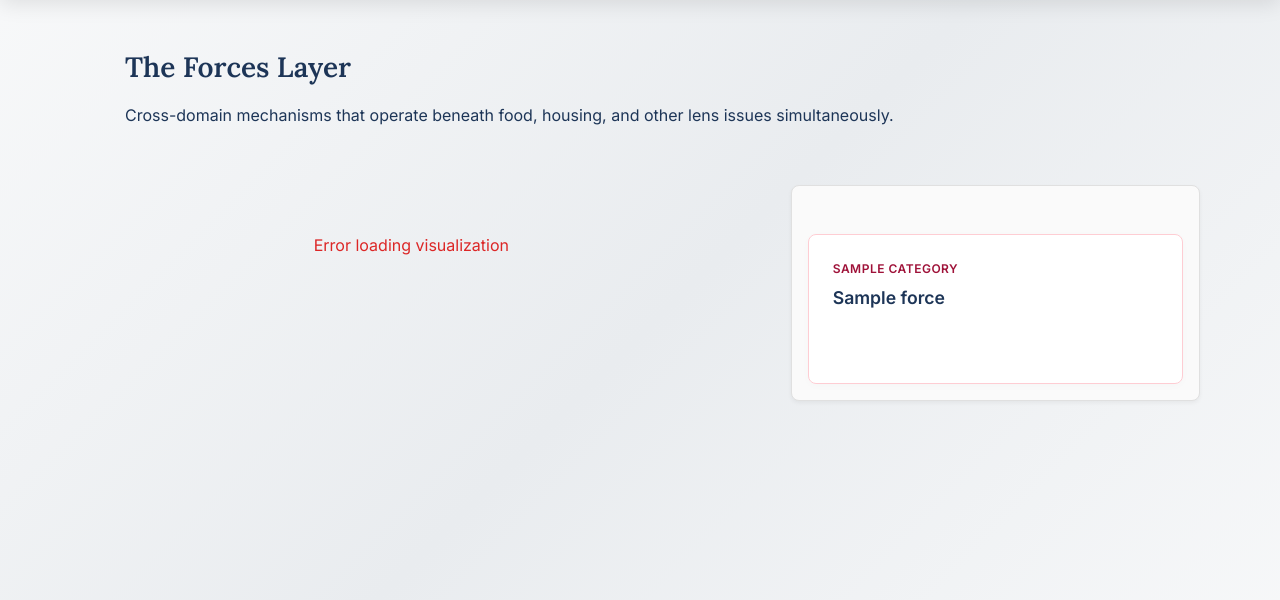
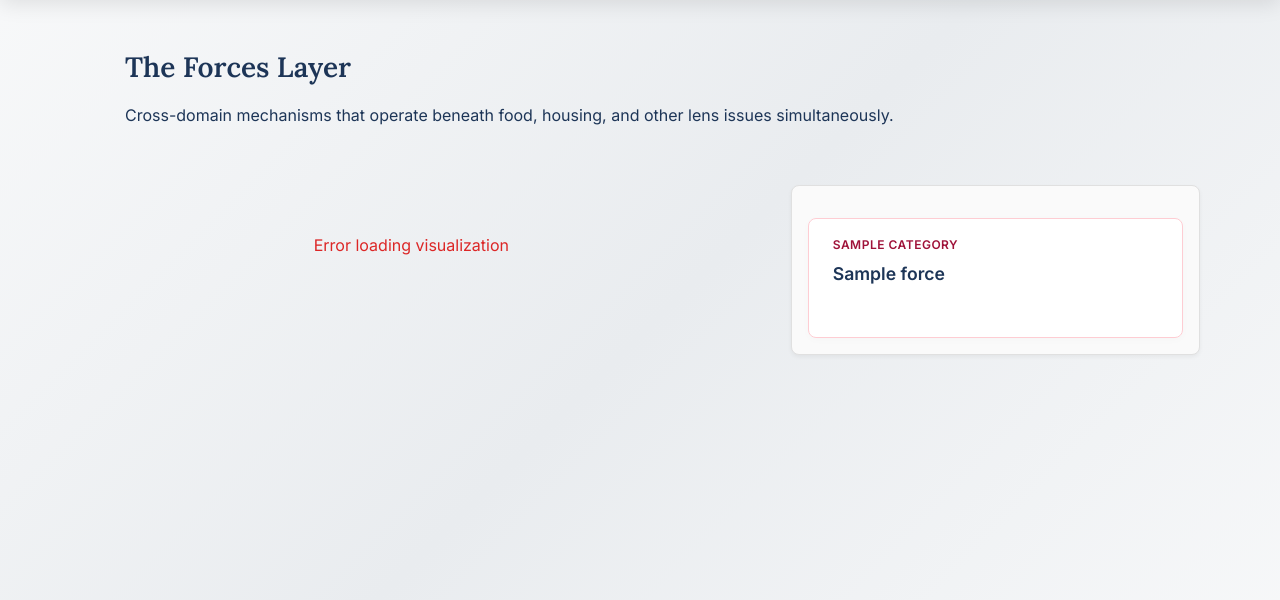
Before and after one commit to Karlo-I/conviction, a Flask app: page /forces in a window 1280 px wide. Shown: the part 64-664 px from the top of the page. Run offline with Flask 3, Linux system fonts and the light colour scheme; a database or web service that is not in the repository returns one stand-in record (values such as "Sample title"); data that the repository does not hold is empty; some libraries are stand-ins or nearby versions.

Commit message:
adjust padding on force-card

```diff
--- a/static/css/styles.css
+++ b/static/css/styles.css
@@ -581,7 +581,7 @@ main {
     display: grid;
     grid-template-columns: repeat(auto-fill, minmax(280px, 1fr));
     gap: 1.5rem;
-    margin-top: 2rem;
+    margin-top: 1rem;
 }
 
 .force-card-grid {
@@ -589,11 +589,13 @@ main {
     border: 1px solid #fecdd3;
     border-radius: 8px;
     padding: 1.5rem;
+    padding-top: 1rem;
+    padding-bottom: .5rem;
     display: flex;
     flex-direction: column;
     justify-content: space-between;
     transition: all 0.2s ease;
-    min-height: 150px;
+    min-height: 120px;
     box-shadow: 0 2px 8px rgba(0,0,0,0.02);
 }
 
```
